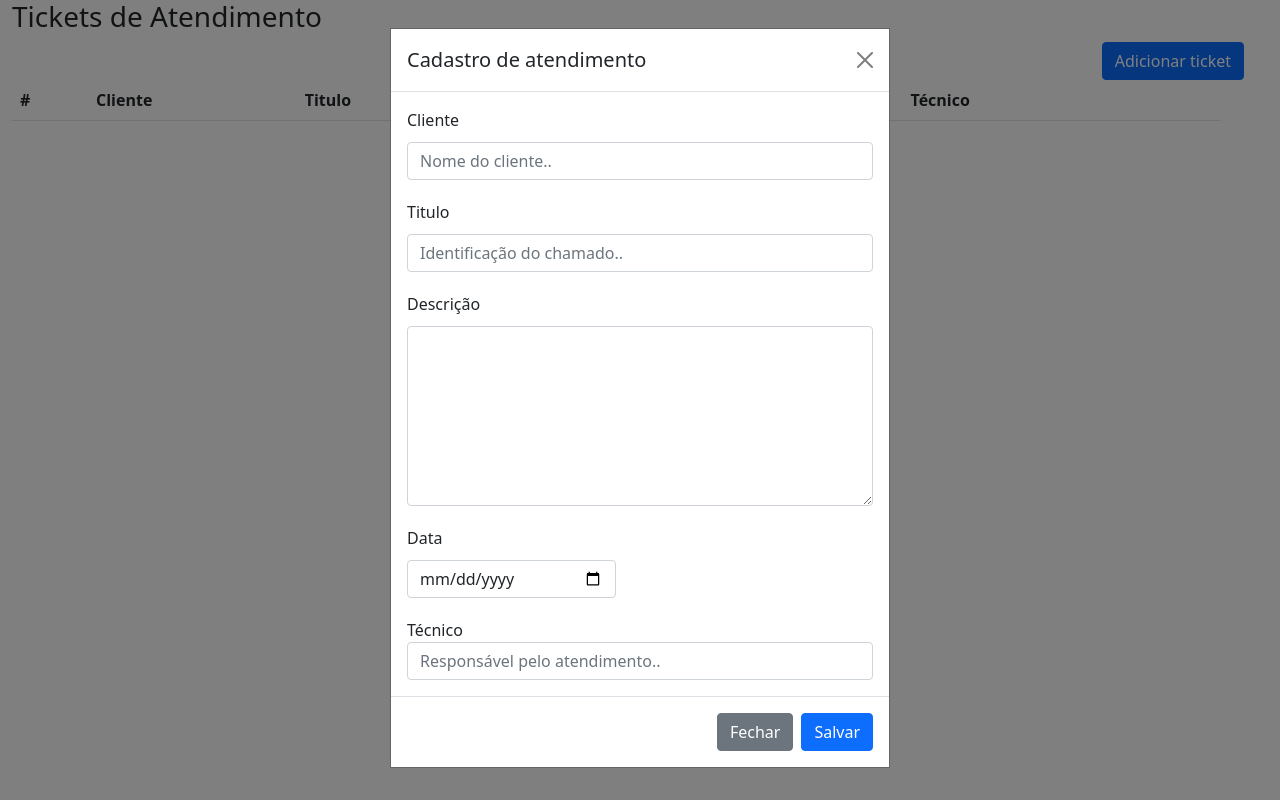
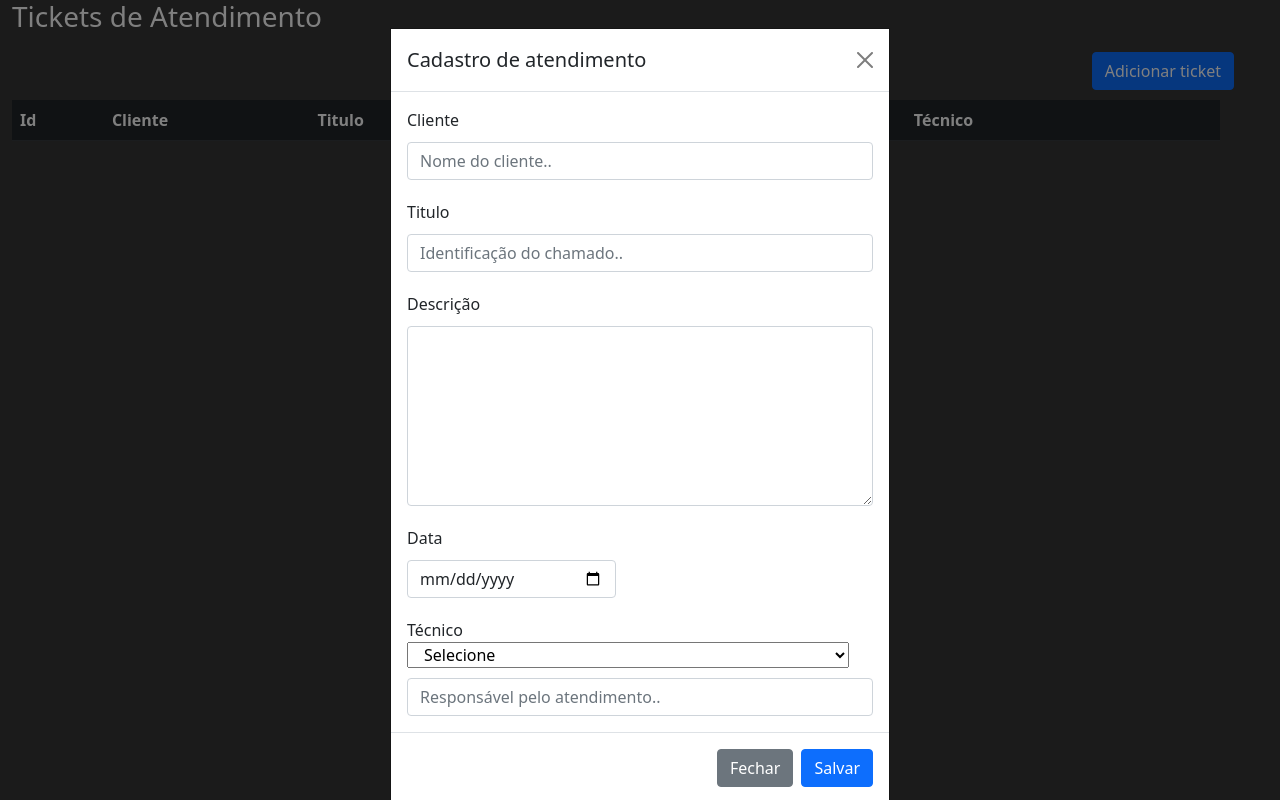
Before and after one commit to diegodld/tickets, a website: page index.html in a window 1280 px wide. Both pictures are taken after a click on the button "Adicionar ticket". Drawn offline with nearby package versions, Linux system fonts and the light colour scheme.

Commit message:
dark theme

```diff
--- a/index.html
+++ b/index.html
@@ -23,14 +23,14 @@
             </div>
             <div class="row">
                 <div class="col-md-12">
-                    <button type="button" class="btn btn-primary float-end" data-bs-toggle="modal" data-bs-target="#ModalRegistro">Adicionar ticket</button>
+                    <button type="button" id="btadd" class="btn btn-primary float-end" data-bs-toggle="modal" data-bs-target="#ModalRegistro">Adicionar ticket</button>
                 </div>
                 <div class="row">
                     <div class="col-md-12">
-                        <table id="TblDados" class="table table-hover">
+                        <table id="TblDados" class="table table-hover table-dark table-striped">
                             <thead>
                                 <tr>
-                                    <th scope="col">#</th>
+                                    <th scope="col">Id</th>
                                     <th scope="col">Cliente</th>
                                     <th scope="col">Titulo</th>
                                     <th scope="col">Descrição</th>
@@ -89,9 +89,17 @@
                                     <input id="txtdata" type="date" class="form-control">
                                 </div>
                             </div>
+                            <div class="row">
+                                <label for="">Técnico</label>
+                                <select  id="tecnicos" onchange="update()">
+                                    <option value="null" selected>Selecione</option>
+                                    <option value="DL">Diego Lopes</option>
+                                    <option value="VM">Vitor Matos</option>
+                                </select>
+                            </div>
                             <div class="col" style="min-width: 490px">
                                 <div class="form-group">
-                                    <label for="">Técnico</label>
+
                                     <input id="txttecnico" type="text" class="form-control" placeholder="Responsável pelo atendimento..">
                                 </div>
                             </div>
--- a/index.js
+++ b/index.js
@@ -1,3 +1,4 @@
+
 var dados = [];
 
 function apagar(id) {
@@ -54,15 +55,21 @@ function PopulaTabela() {
     });
   }
 }
+function update() {
+  var select = document.getElementById('tecnicos');
+  var option = select.options[select.selectedIndex];
+
+
+  document.getElementById('txttecnico').value = option.text;
+  console.log(option.text)
+}
 
 $(function () {
   dados = JSON.parse(localStorage.getItem("__dados__"));
 
   if (dados != null) {
     PopulaTabela();
-  } else {
-    dados = [];
-  }
+  } else {dados = []}
   $("#btnSalvar").on("click", function () {
     //Salvar
     let _id = $("#hdID").val();
@@ -72,6 +79,7 @@ $(function () {
     let Data = new Date($("#txtdata").val()).toLocaleDateString("pt-br", {
       timeZone: "UTC",
     });
+
     let Tecnico = $("#txttecnico").val();
 
     if (!_id || _id == "0") {
--- a/style.css
+++ b/style.css
@@ -30,3 +30,27 @@
     margin-bottom: 20px;
     margin-top: 10px;
 }
+
+select{
+    margin-left: 12px;
+    margin-bottom: 10px;
+
+}
+
+#btadd{
+    margin: 10px;
+    position: relative;
+}
+
+h3{
+    color: rgb(255, 255, 255);
+
+}
+
+table{
+    width: 100%;
+}
+
+body{
+    background-color: rgba(36, 36, 36, 0.918);
+}
```
